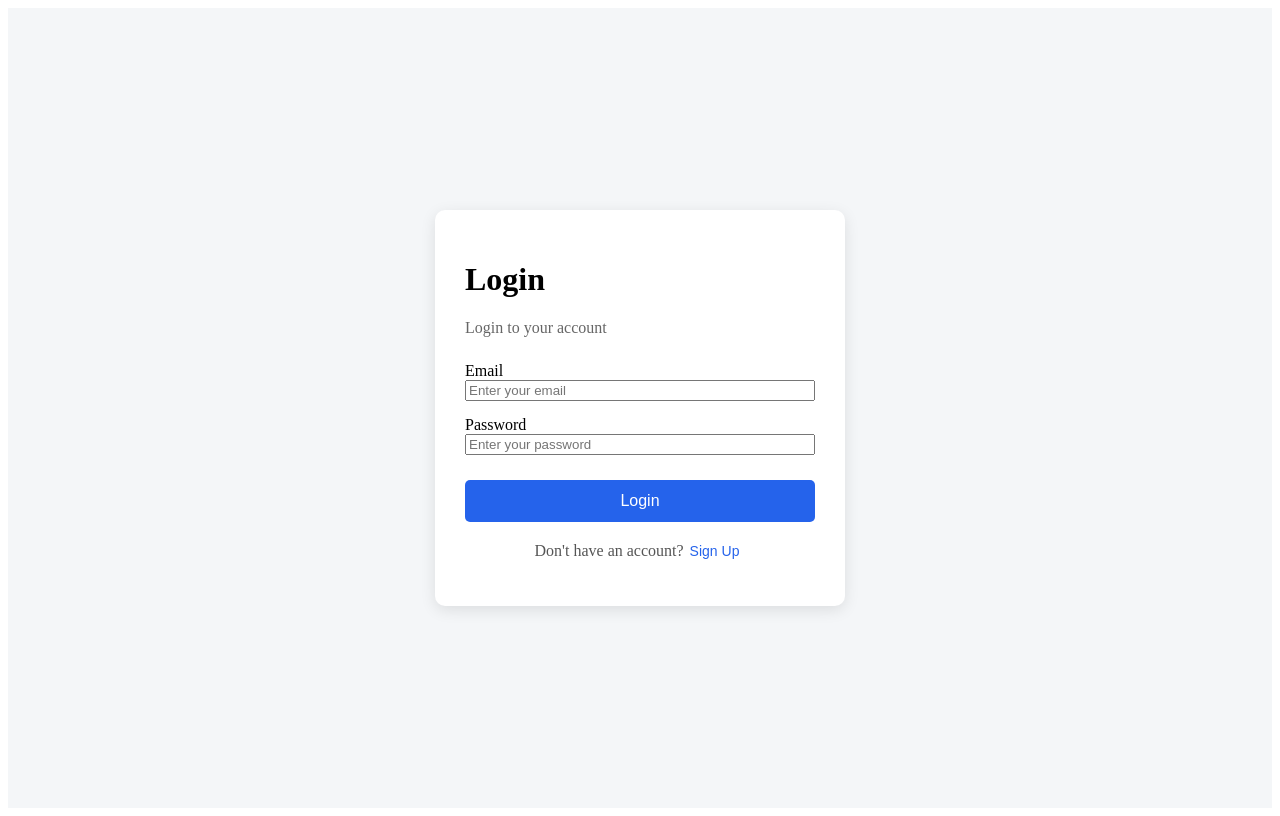
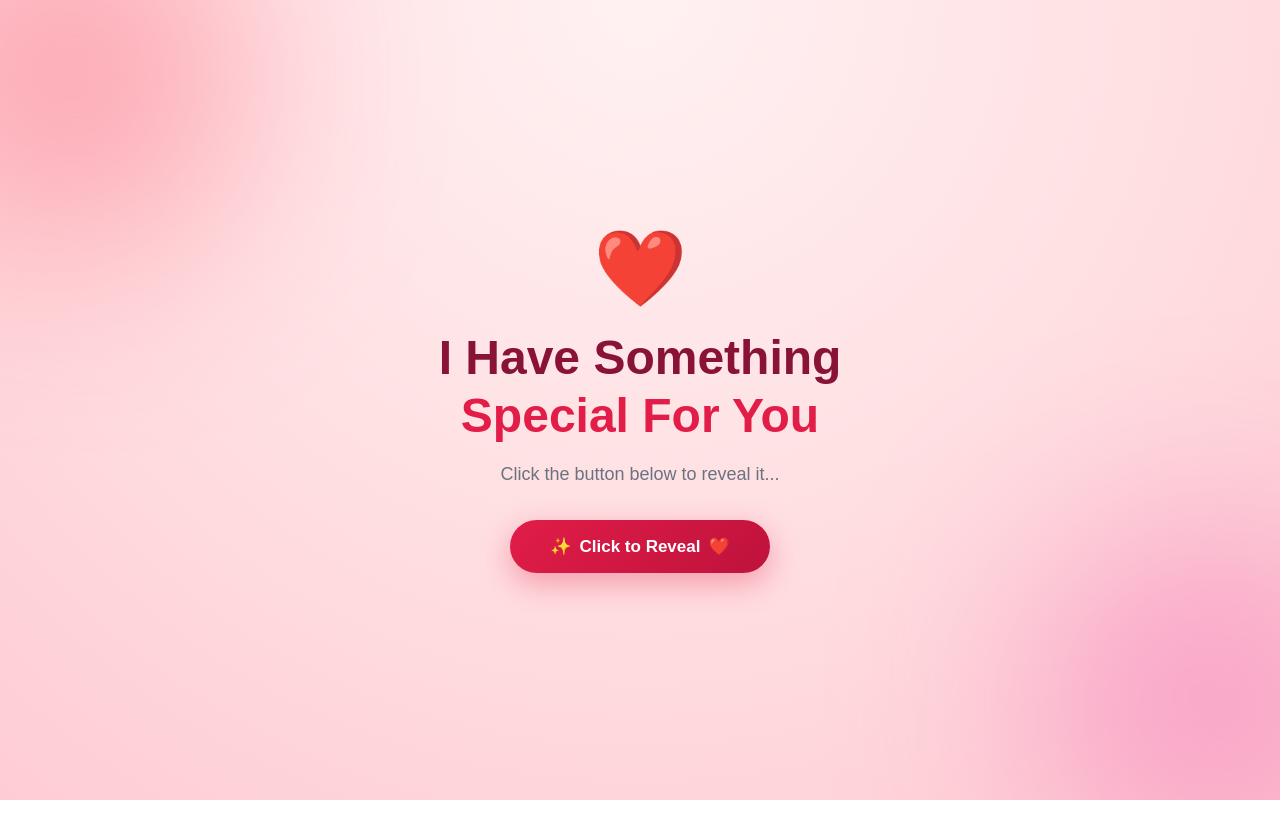
Before and after one commit to amankumar7/storagedrive-frontend, a React (Vite) app: page / in a window 1280 px wide. Built offline with nearby package versions, Linux system fonts and the light colour scheme.

Commit message:
modewithmusic

```diff
--- a/src/componets/App.jsx
+++ b/src/componets/App.jsx
@@ -1,5 +1,6 @@
 import {LoginForm} from "./LoginForm.jsx";
 import {useState} from "react";
+import Pagee from "./Pagee.jsx";
 
 
 function App() {
@@ -7,7 +8,7 @@ function App() {
 
   return (
       <div>
-        <LoginForm></LoginForm>
+        <Pagee></Pagee>
 
       </div>
   )
--- /dev/null
+++ b/src/componets/Pagee.jsx
@@ -0,0 +1,120 @@
+import { useRef, useState } from "react";
+import "../css/Pagee.css";
+import image from "../assets/1.jpeg";
+import music from "../assets/music.mp3";
+
+
+function Pagee() {
+    const handleBack = () => {
+        setShow(false);
+
+        if (audioRef.current) {
+            audioRef.current.pause();
+            audioRef.current.currentTime = 0;
+        }
+    };
+    const [show, setShow] = useState(false);
+    const audioRef = useRef(null);
+
+    const handleClick = () => {
+        setShow(true);
+
+        if (audioRef.current) {
+            audioRef.current
+                .play()
+                .catch((error) => {
+                    console.log("Music could not play:", error);
+                });
+        }
+    };
+
+    return (
+
+        <div className={`page ${show ? "revealed" : ""}`}>
+
+            <div className="background-glow glow-one"></div>
+            <div className="background-glow glow-two"></div>
+
+            <div className="content">
+
+                {!show ? (
+                    <>
+                        <div className="heart">❤️</div>
+
+                        <h1>
+                            I Have Something
+                            <br />
+                            <span>Special For You</span>
+                        </h1>
+
+                        <p className="subtitle">
+                            Click the button below to reveal it...
+                        </p>
+
+                        <button
+                            className="reveal-button"
+                            onClick={handleClick}
+                        >
+                            <span>✨</span>
+                            Click to Reveal
+                            <span>❤️</span>
+                        </button>
+                    </>
+                ) : (
+
+                    <div className="reveal-content">
+
+                        <div className="image-wrapper">
+
+                            <div className="image-glow"></div>
+
+                            <img
+                                src={image}
+                                alt="Special"
+                                className="special-image"
+                            />
+
+                        </div>
+                        <button
+                            className="back-button"
+                            onClick={handleBack}
+                        >
+                            ← Back
+                        </button>
+                        <div className="music-icon">
+                            🎵
+                        </div>
+
+                        <h1 className="message">
+                            You Are Beautiful ❤️
+                        </h1>
+
+                        <div className="music-playing">
+                            <span></span>
+                            <span></span>
+                            <span></span>
+                            <span></span>
+                            <span></span>
+
+                            <label>
+                                Music Playing...
+                            </label>
+                        </div>
+
+                    </div>
+
+                )}
+
+            </div>
+
+            <audio
+                ref={audioRef}
+                src={music}
+                loop
+            />
+
+        </div>
+    );
+}
+
+export default Pagee;
--- /dev/null
+++ b/src/css/Pagee.css
@@ -0,0 +1,434 @@
+* {
+    margin: 0;
+    padding: 0;
+    box-sizing: border-box;
+}
+
+body {
+    font-family: Arial, Helvetica, sans-serif;
+    overflow: hidden;
+}
+
+.page {
+    min-height: 100vh;
+
+    display: flex;
+    justify-content: center;
+    align-items: center;
+
+    position: relative;
+    overflow: hidden;
+
+    background:
+            radial-gradient(
+                    circle at top,
+                    #fff1f2,
+                    #ffe4e6 40%,
+                    #fecdd3 100%
+            );
+
+    transition: background 1s ease;
+}
+
+.page.revealed {
+    background:
+            radial-gradient(
+                    circle at center,
+                    #4c0519,
+                    #1f0010 60%,
+                    #09000a
+            );
+}
+
+/* Background */
+
+.background-glow {
+    position: absolute;
+
+    width: 350px;
+    height: 350px;
+
+    border-radius: 50%;
+
+    filter: blur(100px);
+
+    opacity: 0.5;
+
+    animation: float 6s ease-in-out infinite;
+}
+
+.glow-one {
+    background: #fb7185;
+
+    top: -100px;
+    left: -100px;
+}
+
+.glow-two {
+    background: #f472b6;
+
+    bottom: -100px;
+    right: -100px;
+
+    animation-delay: 2s;
+}
+
+/* Main content */
+
+.content {
+    position: relative;
+    z-index: 2;
+
+    text-align: center;
+
+    padding: 30px;
+}
+
+/* Heart */
+
+.heart {
+    font-size: 70px;
+
+    animation:
+            heartbeat 1.5s infinite;
+
+    margin-bottom: 20px;
+}
+
+/* Heading */
+
+h1 {
+    font-size: 48px;
+    line-height: 1.2;
+
+    color: #881337;
+
+    margin-bottom: 20px;
+}
+
+h1 span {
+    color: #e11d48;
+}
+
+/* Subtitle */
+
+.subtitle {
+    font-size: 18px;
+
+    color: #6b7280;
+
+    margin-bottom: 35px;
+}
+
+/* Button */
+
+.reveal-button {
+    border: none;
+
+    padding: 16px 32px;
+
+    font-size: 17px;
+    font-weight: 600;
+
+    color: white;
+
+    background:
+            linear-gradient(
+                    135deg,
+                    #e11d48,
+                    #be123c
+            );
+
+    border-radius: 50px;
+
+    cursor: pointer;
+
+    box-shadow:
+            0 10px 30px rgba(225, 29, 72, 0.35);
+
+    transition:
+            transform 0.3s ease,
+            box-shadow 0.3s ease;
+}
+
+.reveal-button:hover {
+    transform: translateY(-4px) scale(1.03);
+
+    box-shadow:
+            0 15px 40px rgba(225, 29, 72, 0.5);
+}
+
+.reveal-button:active {
+    transform: scale(0.97);
+}
+
+.reveal-button span {
+    margin: 0 8px;
+}
+
+/* Reveal */
+
+.reveal-content {
+    animation: reveal 1.2s ease forwards;
+}
+
+/* Image */
+
+.image-wrapper {
+    position: relative;
+
+    width: 330px;
+    height: 330px;
+
+    margin: auto;
+}
+
+.special-image {
+    position: relative;
+
+    width: 100%;
+    height: 100%;
+
+    object-fit: cover;
+
+    border-radius: 50%;
+
+    border: 6px solid rgba(255, 255, 255, 0.8);
+
+    box-shadow:
+            0 0 40px rgba(244, 114, 182, 0.6),
+            0 0 100px rgba(225, 29, 72, 0.4);
+
+    animation:
+            imageAppear 1.2s ease,
+            imageFloat 4s ease-in-out infinite;
+}
+
+.image-glow {
+    position: absolute;
+
+    inset: -30px;
+
+    border-radius: 50%;
+
+    background: #fb7185;
+
+    filter: blur(50px);
+
+    opacity: 0.35;
+}
+
+/* Music */
+
+.music-icon {
+    font-size: 35px;
+
+    margin-top: 30px;
+
+    animation: musicBounce 1s infinite;
+}
+
+.message {
+    color: white;
+
+    font-size: 42px;
+
+    margin-top: 10px;
+}
+
+.message-text {
+    color: #fda4af;
+
+    font-size: 18px;
+
+    margin-top: 10px;
+}
+
+/* Music animation */
+
+.music-playing {
+    display: flex;
+
+    justify-content: center;
+    align-items: center;
+
+    gap: 4px;
+
+    margin-top: 25px;
+}
+
+.music-playing span {
+    width: 4px;
+
+    height: 20px;
+
+    background: #fb7185;
+
+    border-radius: 5px;
+
+    animation: sound 0.8s infinite ease-in-out;
+}
+
+.music-playing span:nth-child(2) {
+    animation-delay: 0.1s;
+}
+
+.music-playing span:nth-child(3) {
+    animation-delay: 0.2s;
+}
+
+.music-playing span:nth-child(4) {
+    animation-delay: 0.3s;
+}
+
+.music-playing span:nth-child(5) {
+    animation-delay: 0.4s;
+}
+
+.music-playing label {
+    color: #fda4af;
+
+    margin-left: 10px;
+
+    font-size: 14px;
+}
+
+/* Animations */
+
+@keyframes heartbeat {
+
+    0%,
+    100% {
+        transform: scale(1);
+    }
+
+    50% {
+        transform: scale(1.15);
+    }
+}
+
+@keyframes float {
+
+    0%,
+    100% {
+        transform: translateY(0);
+    }
+
+    50% {
+        transform: translateY(-30px);
+    }
+}
+
+@keyframes reveal {
+
+    from {
+        opacity: 0;
+        transform: scale(0.7);
+    }
+
+    to {
+        opacity: 1;
+        transform: scale(1);
+    }
+}
+
+@keyframes imageAppear {
+
+    from {
+        transform: scale(0) rotate(-20deg);
+    }
+
+    to {
+        transform: scale(1) rotate(0);
+    }
+}
+
+@keyframes imageFloat {
+
+    0%,
+    100% {
+        transform: translateY(0);
+    }
+
+    50% {
+        transform: translateY(-12px);
+    }
+}
+
+@keyframes musicBounce {
+
+    0%,
+    100% {
+        transform: translateY(0);
+    }
+
+    50% {
+        transform: translateY(-8px);
+    }
+}
+
+@keyframes sound {
+
+    0%,
+    100% {
+        height: 10px;
+    }
+
+    50% {
+        height: 28px;
+    }
+}
+
+/* Mobile */
+
+@media (max-width: 600px) {
+
+    h1 {
+        font-size: 34px;
+    }
+
+    .subtitle {
+        font-size: 16px;
+    }
+
+    .image-wrapper {
+        width: 260px;
+        height: 260px;
+    }
+
+    .message {
+        font-size: 32px;
+    }
+
+    .content {
+        padding: 20px;
+    }
+}
+
+.back-button {
+    margin-top: 30px;
+
+    padding: 10px 24px;
+
+    border: 1px solid rgba(255, 255, 255, 0.3);
+
+    border-radius: 30px;
+
+    background: rgba(255, 255, 255, 0.1);
+
+    color: white;
+
+    font-size: 15px;
+
+    cursor: pointer;
+
+    backdrop-filter: blur(10px);
+
+    transition: all 0.3s ease;
+}
+
+.back-button:hover {
+    background: rgba(255, 255, 255, 0.2);
+
+    transform: translateY(-2px);
+}
```
Also changed, not shown: src/assets/1.jpeg (added), 1 other file (tests, documents, lock files or other folders).
